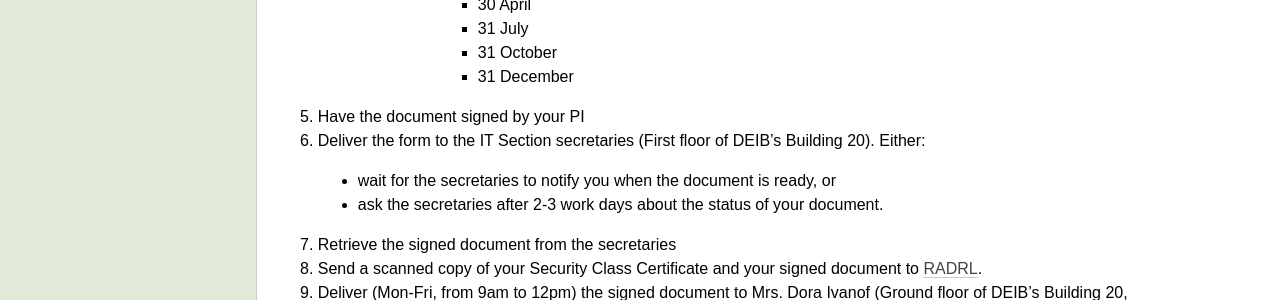
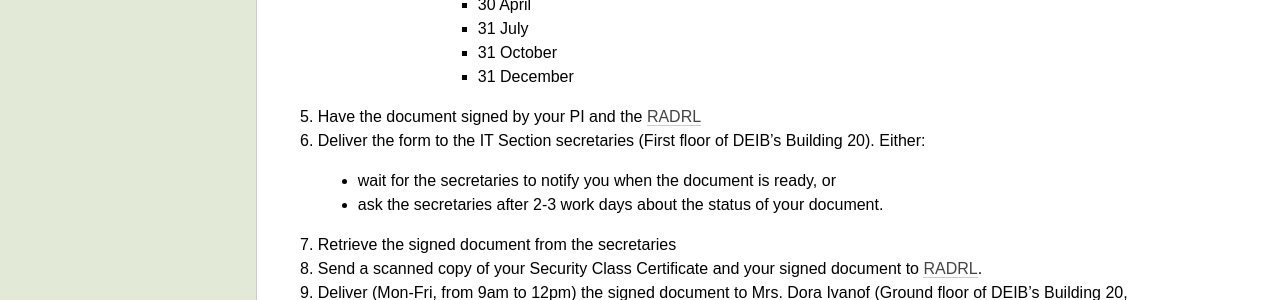
Before and after one commit to necst/necst-guide, a Sphinx documentation site: the page built from source/content/preface.rst, in a window 1280 px wide. Shown: the part 730-1030 px from the top of the page. Built offline with Sphinx 7.4.7, drawn with Linux system fonts in a browser that asks for light colours; formulas are drawn with MathJax 3.

Commit message:
Added the RADRL requirement

```diff
--- a/source/content/preface.rst
+++ b/source/content/preface.rst
@@ -41,7 +41,7 @@ How to Access the Lab
 
         * 31 December
 
-5. Have the document signed by your PI
+5. Have the document signed by your PI and the :ref:`radrl`
 
 6. Deliver the form to the IT Section secretaries (First floor of DEIB's Building 20). Either:
 
```
